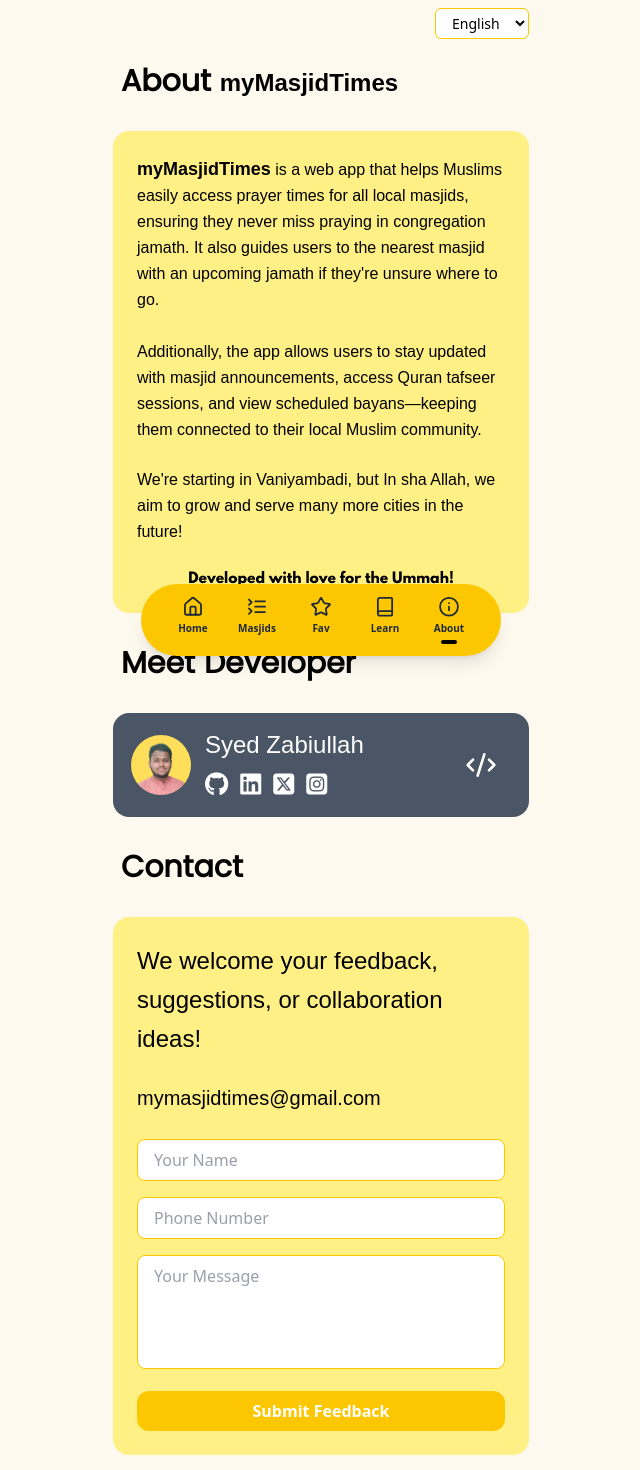
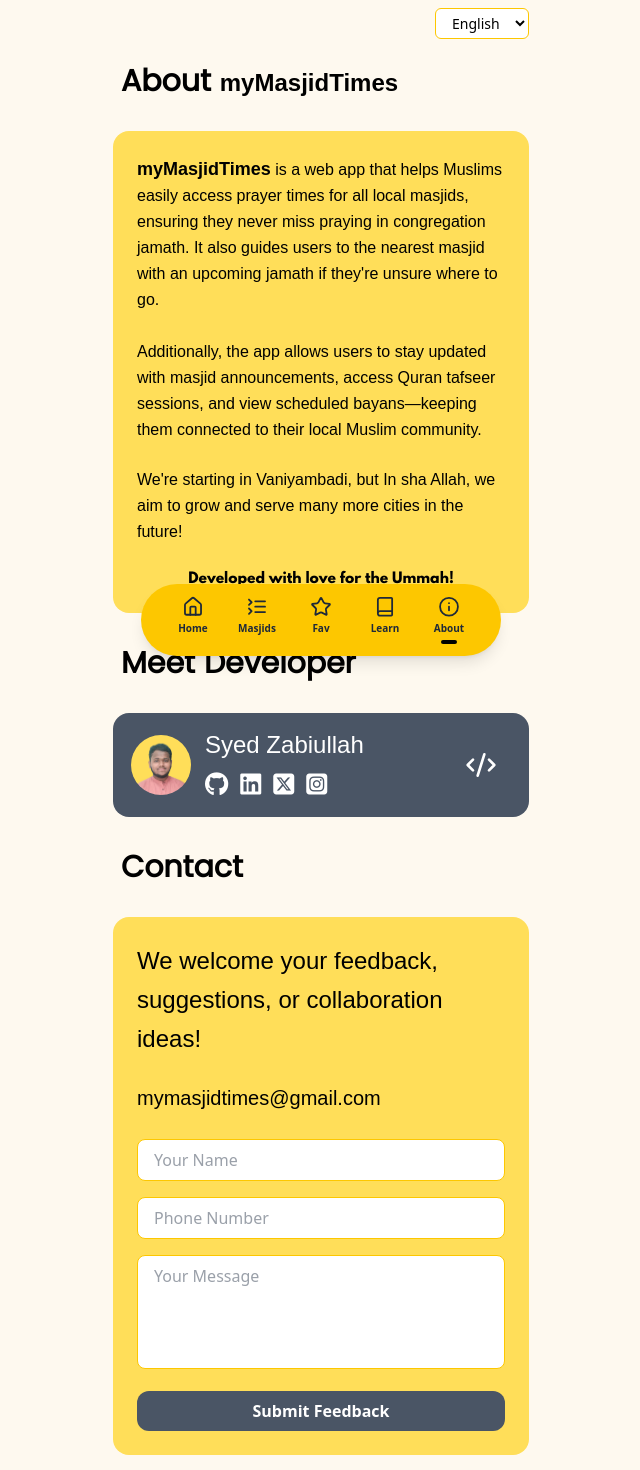
Before and after one commit to zabi-inayath/mymasjidtimes, a React (Vite) app in the folder MMT-frontend/: page /about in a window 1280 px wide. Shown: the part 120-1590 px from the top of the page, without its empty margins (319-959 px from the left). Built offline with nearby package versions, Linux system fonts and the light colour scheme; a web font is replaced by a local one.

Commit message:
Manifest Updated

```diff
--- a/MMT-frontend/src/components/UserComponents/AboutPage.jsx
+++ b/MMT-frontend/src/components/UserComponents/AboutPage.jsx
@@ -8,8 +8,7 @@
 const AboutPage = () => {
     const [loading, setLoading] = useState(true);
     const [language, setLanguage] = useState('en');
-    const { isInstallable, promptInstall } = useInstallPrompt();
-
+    const { isInstallable, promptInstall, dismissInstall } = useInstallPrompt();
 
     useEffect(() => {
         const timer = setTimeout(() => setLoading(false), 1500);
@@ -99,7 +98,10 @@
                 </h1>
 
                 {isInstallable && (
-                    <div className="bg-yellow-400 px-6 py-4 rounded-2xl shadow-lg border border-yellow-300 flex items-center justify-center gap-4 z-50 w-fit league-spartan">
+                    <div className="bg-[#ffde59] px-6 py-4 mb-4 rounded-2xl shadow-lg border border-yellow-300 flex items-center justify-center gap-4 league-spartan">
+                        <div>
+                            <img src='/myMasjidTimes_Logo.png' className='w-12 h-12 bg-[#fef9ef] rounded-3xl' />
+                        </div>
                         <span className="text-black text-lg font-semibold hagrid">
                             myMasjidTimes
                         </span>
@@ -109,10 +111,16 @@
                         >
                             Install
                         </button>
+                        <button
+                            onClick={dismissInstall}
+                            className="text-black hover:text-yellow-600 text-xl leading-none ml-2 mt-2"
+                        >
+                            &times;
+                        </button>
                     </div>
                 )}
 
-                <div className="bg-yellow-200 p-6 rounded-2xl mb-8 text-left dm-sans font-medium">
+                <div className="bg-[#ffde59] p-6 rounded-2xl mb-8 text-left dm-sans font-medium">
                     <p className="text-black leading-relaxed">
                         <span className='hagrid text-lg font-semibold'>{t.appName}</span> {t.intro}
                         <br /><br />{t.features}
@@ -150,7 +158,7 @@
 
                     <h2 className="text-3xl text-left font-bold text-black mb-8 ml-2 poppins">{t.contact}</h2>
 
-                    <div className="bg-yellow-200 p-6 rounded-2xl mb-8">
+                    <div className="bg-[#ffde59] p-6 rounded-2xl mb-8">
                         <p className="text-black text-left text-2xl dm-sans leading-relaxed">
                             {t.feedback}
                         </p>
@@ -177,7 +185,7 @@
                             ></textarea>
                             <button
                                 type="submit"
-                                className="w-full bg-yellow-400 hover:bg-yellow-500 text-white font-semibold py-2 rounded-xl transition-colors duration-300"
+                                className="w-full bg-gray-600 hover:bg-gray-500 text-white font-semibold py-2 rounded-xl transition-colors duration-300"
                             >
                                 {t.submit}
                             </button>
--- a/MMT-frontend/src/hooks/useInstallPrompt.js
+++ b/MMT-frontend/src/hooks/useInstallPrompt.js
@@ -23,7 +23,7 @@
         if (deferredPrompt) {
             deferredPrompt.prompt();
             const choiceResult = await deferredPrompt.userChoice;
-            console.log('User choice', choiceResult);
+            // console.log('User choice', choiceResult);
             setDeferredPrompt(null);
             setIsInstallable(false);
         }
```
Also changed, not shown: MMT-frontend/public/manifest.json.
